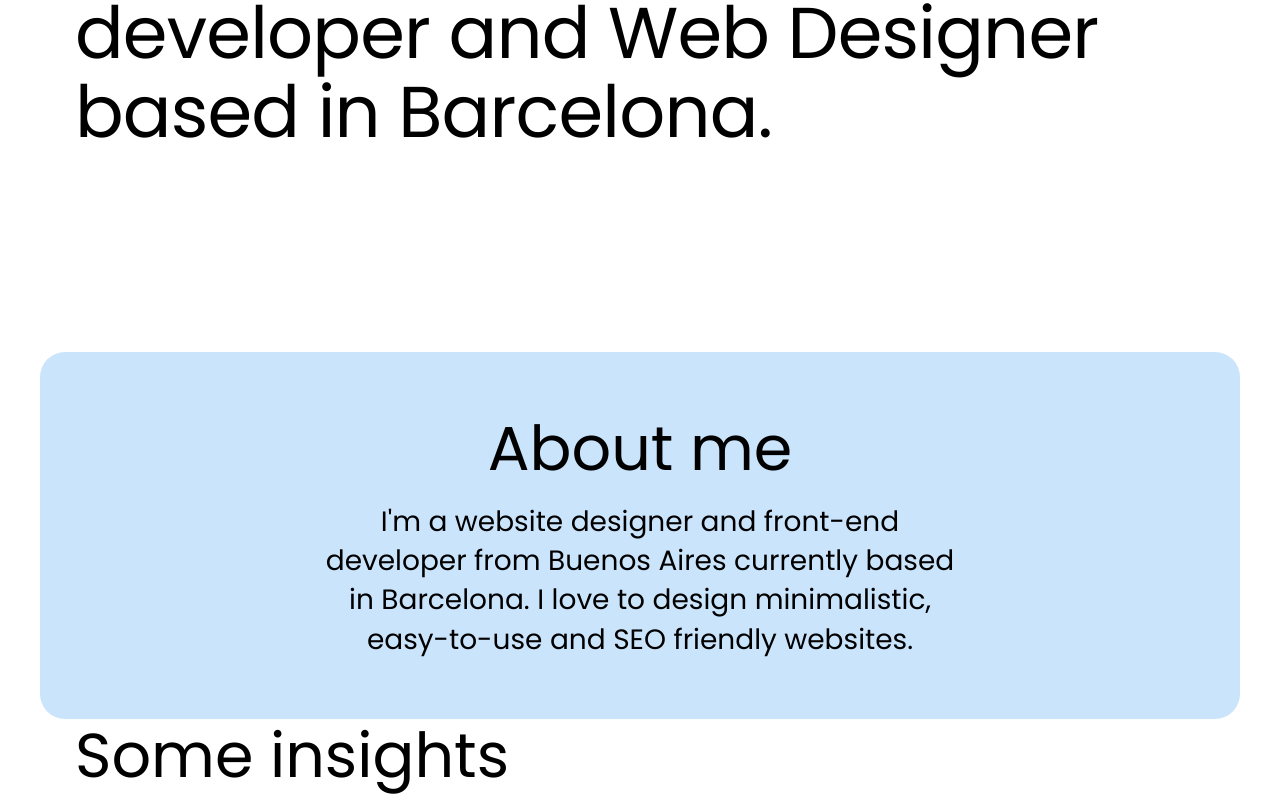
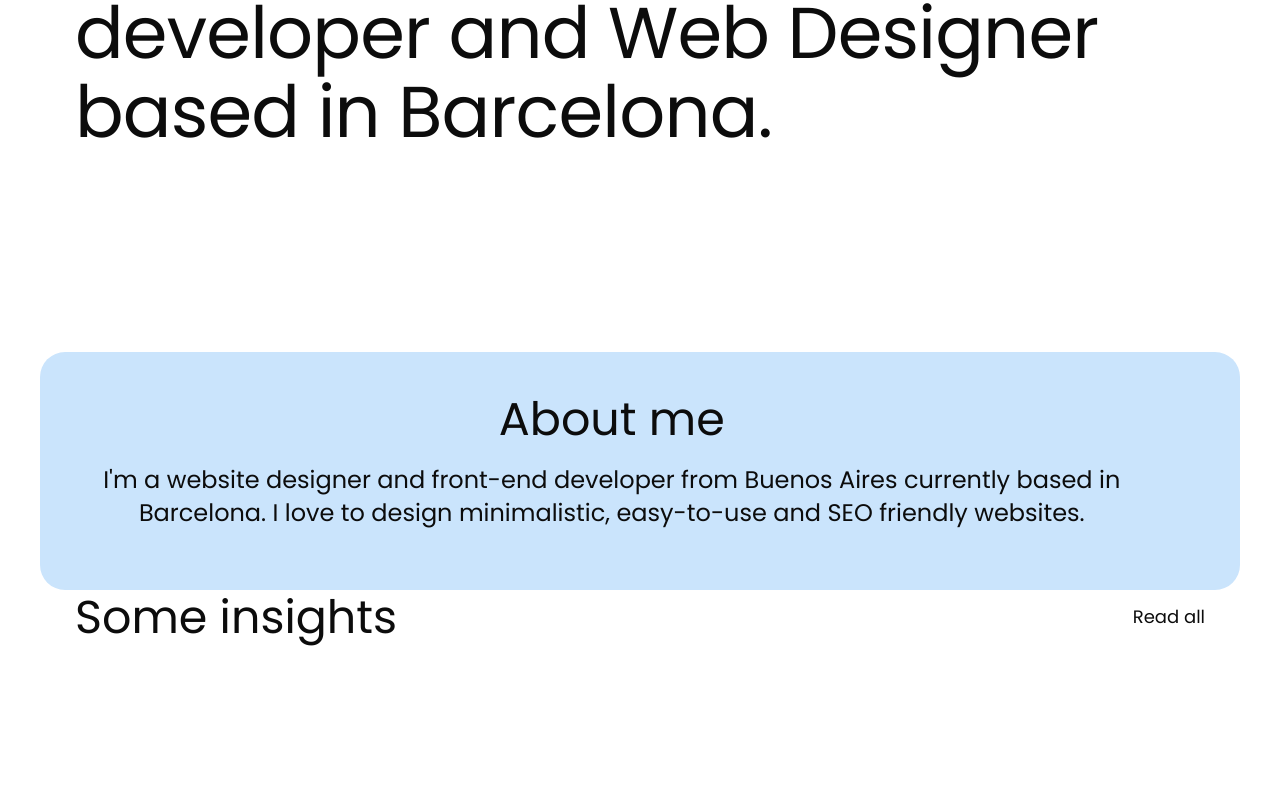
Before and after one commit to joacoguzmanz/personal-web, a Next.js app: page / in a window 1280 px wide. Shown: the part 346-1145 px from the top of the page. After the commit the page ends 995 px from the top, so only its background shows below. Built offline with nearby package versions, Linux system fonts and the light colour scheme.

Commit message:
deleted projects

```diff
--- a/app/page.tsx
+++ b/app/page.tsx
@@ -1,25 +1,19 @@
 import Section from "@/components/Section";
+import Link from 'next/link';
 
 const Home = async () => {
   return (
     <main>
         <Section classes={'jg-home-hero'}>
             <div className="jg-container">
-                <h1 className="jg-heading-1">I’m Joaquin! Frontend developer and Web Designer based in Barcelona.</h1>
+                <h1 className="jg-heading-extra">I’m Joaquin! Frontend developer and Web Designer based in Barcelona.</h1>
             </div>
         </Section>
 
         <Section classes={'jg-home-projects-about'}>
             <div className='jg-container'>
-                {/*<div className='jg-home-projects-container'>
-                    <h2 className='jg-heading-2'>Projects</h2>
-                </div>*/}
-
                 <div className='jg-home-about'>
                     <h2 className='jg-heading-2 jg-home-about-title'>About me</h2>
-{/*                    <p className='jg-text-1'>Lorem ipsum dolor sit amet consectetur. Rutrum rutrum purus rutrum amet.
-                        Molestie ultrices vitae sollicitudin porttitor tempor amet vestibulum massa. Arcu odio ornare
-                        lacus nunc risus turpis. Pellentesque lectus lacinia phasellus augue urna egestas nisl ac.</p>*/}
                     <p className='jg-text-1'>
                         I'm a website designer and front-end developer from Buenos Aires currently based in Barcelona.
                         I love to design minimalistic, easy-to-use and SEO friendly websites.
@@ -32,6 +26,7 @@ const Home = async () => {
             <div className='jg-container'>
                 <div className={'jg-home-blog-upper'}>
                     <h2 className='jg-heading-2'>Some insights</h2>
+                    <Link href={'#'}>Read all</Link>
                 </div>
                 <div className={'jg-home-blog-down'}>
 
--- a/sass/_base.scss
+++ b/sass/_base.scss
@@ -6,6 +6,7 @@ body {
 
     font-family: vars.$jg-font-family-primary;
     font-size: vars.$jg-font-size-body;
+    color: vars.$jg-black;
 
     -webkit-font-smoothing: antialiased;
     -moz-osx-font-smoothing: grayscale;
@@ -56,3 +57,9 @@ ul {
 li {
     list-style: none outside none;
 }
+
+img {
+    display: block;
+    max-width: 100%;
+    height: auto;
+}
--- a/sass/_homePage.scss
+++ b/sass/_homePage.scss
@@ -22,7 +22,7 @@
     background-color: vars.$jg-light-blue;
     border-radius: vars.$jg-border-radius-250;
     margin: 100px 0 0 0;
-    padding: 60px 0 60px;
+    padding: 40px 0 60px;
 
     @include mixs.tablet {
         margin: 130px 40px 0;
@@ -41,16 +41,27 @@
     width: 95%;
     text-align: center;
 
-    @include mixs.tablet {
+    /*@include mixs.tablet {
         width: 60%;
         margin: 0 auto;
     }
 
     @include mixs.desktop {
         width: 56%;
-    }
+    }*/
 
     &-title {
         margin-bottom: 16px;
     }
 }
+
+.jg-home-blog {
+
+    &-upper {
+        @include mixs.tablet {
+            display: flex;
+            justify-content: space-between;
+            align-items: center;
+        }
+    }
+}
--- a/sass/_typography.scss
+++ b/sass/_typography.scss
@@ -3,7 +3,7 @@
 
 // Headings
 
-.jg-heading-1 {
+.jg-heading-extra {
     font-size: 40px;
     font-weight: vars.$jg-font-weight-regular;
     line-height: 1.2;
@@ -19,6 +19,22 @@
     }
 }
 
+.jg-heading-1 {
+    font-size: 40px;
+    font-weight: vars.$jg-font-weight-medium;
+    line-height: 1.2;
+    letter-spacing: -.05rem;
+
+    @include mixs.tablet {
+        font-size: 50px;
+    }
+
+    @include mixs.desktop {
+        font-size: 64px;
+        line-height: 1.1;
+    }
+}
+
 .jg-heading-2 {
     font-size: 30px;
     font-weight: vars.$jg-font-weight-regular;
@@ -29,7 +45,21 @@
     }
 
     @include mixs.desktop {
-        font-size: 62px;
+        font-size: 46px;
+    }
+}
+
+.jg-heading-2-medium {
+    font-size: 30px;
+    font-weight: vars.$jg-font-weight-medium;
+    line-height: 1.2;
+
+    @include mixs.tablet {
+        font-size: 40px;
+    }
+
+    @include mixs.desktop {
+        font-size: 46px;
     }
 }
 
@@ -39,18 +69,18 @@
     line-height: 1.25;
 
     @include mixs.desktop {
-        font-size: 30px;
+        font-size: 24px;
     }
 
     @include mixs.desktop-xl {
-        font-size: 36px;
+        font-size: 28px;
     }
 }
 
-.jg-heading-4 {
-    font-size: 22px;
-    font-weight: vars.$jg-font-weight-regular;
-    line-height: 1.35;
+.jg-heading-3-medium {
+    font-size: 20px;
+    font-weight: vars.$jg-font-weight-medium;
+    line-height: 1.25;
 
     @include mixs.desktop {
         font-size: 24px;
@@ -74,11 +104,11 @@
     }
 
     @include mixs.desktop {
-        font-size: 28px;
+        font-size: 24px;
     }
 
     @include mixs.desktop-xl {
-        font-size: 32px;
+        font-size: 28px;
     }
 }
 
@@ -92,11 +122,11 @@
     }
 
     @include mixs.desktop {
-        font-size: 28px;
+        font-size: 24px;
     }
 
     @include mixs.desktop-xl {
-        font-size: 32px;
+        font-size: 28px;
     }
 }
 
```
Also changed, not shown: public/security-camera.jpg (added).
